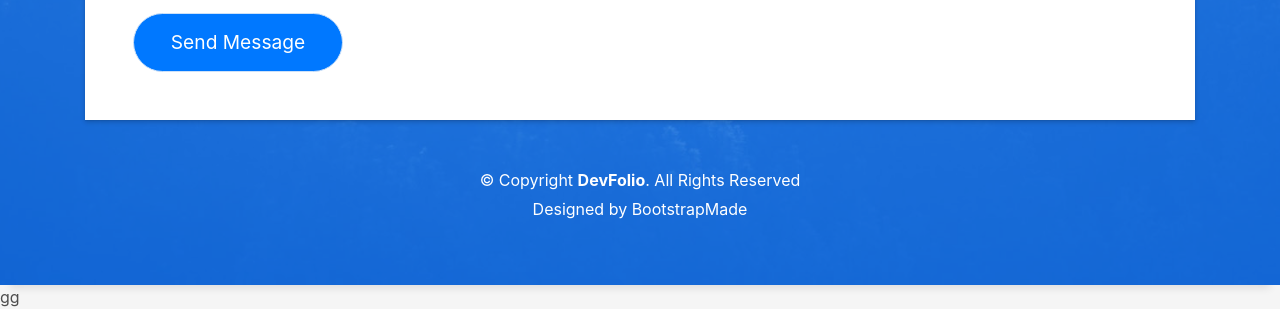
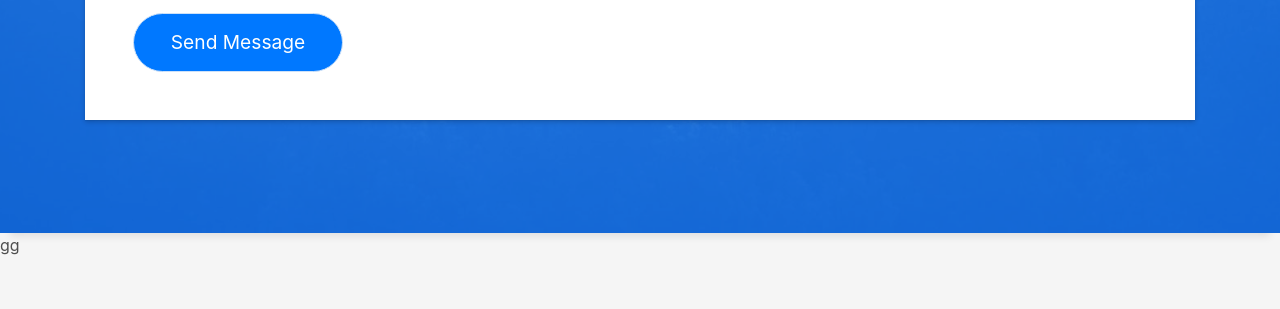
Before and after one commit to AthiraMb/AthiraMb.github.io, a plain HTML site: page index.html in a window 1280 px wide. Shown: the part 3978-4287 px from the top of the page. After the commit the page ends 4235 px from the top, so only its background shows below. Drawn offline with Linux system fonts and the light colour scheme; files whose address does not match are found by name.

Commit message:
last link removed

```diff
--- a/index.html
+++ b/index.html
@@ -580,15 +580,15 @@
         <div class="row">
           <div class="col-sm-12">
             <div class="copyright-box">
-              <p class="copyright">&copy; Copyright <strong>DevFolio</strong>. All Rights Reserved</p>
+              <!--lass="copyright">&copy; Copyright <strong>DevFolio</strong>. All Rights Reserved</p>
               <div class="credits">
-                <!--
+
                   All the links in the footer should remain intact.
                   You can delete the links only if you purchased the pro version.
                   Licensing information: https://bootstrapmade.com/license/
                   Purchase the pro version with working PHP/AJAX contact form: https://bootstrapmade.com/buy/?theme=DevFolio
-                -->
-                Designed by <a href="https://bootstrapmade.com/">BootstrapMade</a>
+
+                Designed by <a href="https://bootstrapmade.com/">BootstrapMade</a>-->
               </div>
             </div>
           </div>
```
